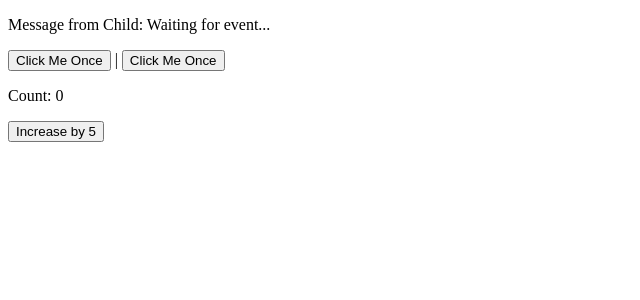
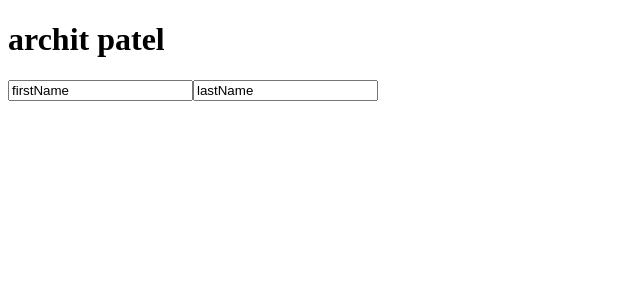
Before and after one commit to Architpidhadiya/exhibytesolution, a Vue app in the folder my-vue-app/: page / in a window 1280 px wide. Shown: the top 300 px of the page, without its empty margins (0-640 px from the left). Built offline with nearby package versions, Linux system fonts and the light colour scheme.

Commit message:
component

```diff
--- a/my-vue-app/src/App.vue
+++ b/my-vue-app/src/App.vue
@@ -1,5 +1,5 @@
 <template>
-  <div>
+  <!-- <div>
     <p>Message from Child: {{ message }}</p>
     <ClickEvent @some-event="updateMessage" /> |
 
@@ -8,11 +8,28 @@
 
     <p>Count: {{ count }}</p>
     <IncreaseBy @increase-by="incrementCount"  />
-  </div>
+  </div> -->
+
+  <!-- <div>
+      <p>Welcome</p>
+      <Lifecycle v-if="showComponent" />
+      <button @click="toggleComponent">Toggle Component</button>
+
+      <h1>Global Component</h1>
+    <GlobalButton />
+    </div> -->
+
+    <!-- <h1> {{ bookTitle }} </h1>
+    <MyComponent v-model:title="bookTitle" /> -->
+
+    <h1> {{ first }} {{ last }} </h1>
+    <MyComponent
+      v-model:first-name="first"
+      v-model:last-name="last"  />
 </template>
 
-<script>
-import ClickEvent from "./components/ClickEvent.vue";
+<script setup>
+/**import ClickEvent from "./components/ClickEvent.vue";
 import OnceEvent from "./components/OnceEvent.vue";
 import IncreaseBy from "./components/IncreaseBy.vue";
 
@@ -36,5 +53,39 @@ export default {
       this.count += value
     }
   }
-}
+}*/
+
+/**import { ref } from "vue"
+  import Lifecycle from "./components/Lifecycle.vue"
+
+  export default {
+    components: { Lifecycle },
+    setup() {
+      const showComponent = ref(true);
+
+      const toggleComponent = () => {
+        showComponent.value = !showComponent.value
+      }
+
+      return { showComponent, toggleComponent }
+    }
+  }*/
+
+  import { ref } from 'vue'
+  import MyComponent from "./components/MyComponent.vue"
+
+  //const bookTitle = ref('')
+  const first = ref('archit')
+  const last = ref('patel')
 </script>
+
+<style scoped>
+  /*button {
+      padding: 10px;
+      margin-top: 10px;
+      background-color: black;
+      color: white;
+      border: none;
+      cursor: pointer;
+  }*/
+</style>
--- /dev/null
+++ b/my-vue-app/src/components/MyComponent.vue
@@ -0,0 +1,15 @@
+<script setup>
+    //const title = defineModel('title')
+    import { ref } from 'vue';
+
+//const title = ref('title');
+
+const firstName = ref('firstName')
+const lastName = ref('lastName')
+</script>
+
+<template>
+    <!-- <input type="text" v-model="title" /> -->
+    <input type="text" v-model="firstName">
+    <input type="text" v-model="lastName">
+</template>
```
Also changed, not shown: my-vue-app/src/index.html (+0 -41 lines).
